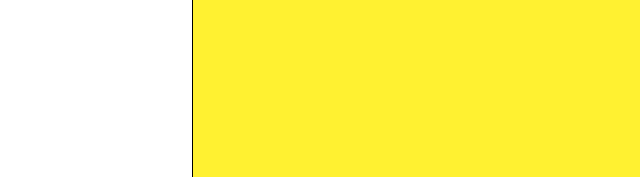
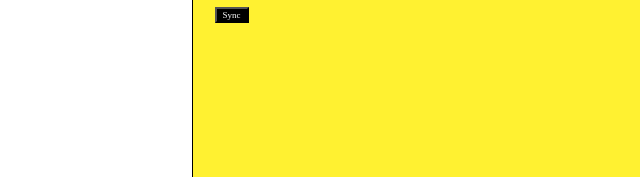
Before and after one commit to williamrmyers/watch-together-flex-mockup, a plain HTML site: page room.html in a window 1280 px wide. Shown: the part 518-695 px from the top of the page, 0-640 px from the left. Drawn offline with Linux system fonts and the light colour scheme.

Commit message:
Added a Sync Button

```diff
--- a/room.html
+++ b/room.html
@@ -28,7 +28,8 @@
         </nav>
         <article class="flex-article video-main">
           <h2 class="room-name">The Great Escape</h2>
-          <style>.embed-container { position: relative; padding-bottom: 56.25%; height: 0; overflow: hidden; max-width: 100%; } .embed-container iframe, .embed-container object, .embed-container embed { position: absolute; top: 0; left: 0; width: 100%; height: 100%; }</style><div class='embed-container'><iframe src='https://www.youtube.com/embed/QILiHiTD3uc' frameborder='0' allowfullscreen></iframe></div>
+          <div class='embed-container'><iframe src='https://www.youtube.com/embed/d0wiEg59d-4' frameborder='0' allowfullscreen></iframe></div>
+          <button type="button" name="sync">Sync</button>
         </article>
         <aside class="flex-aside video-aside">
           <ul class="chat-box">
--- a/styles.css
+++ b/styles.css
@@ -132,6 +132,19 @@ ul {
     background-color: white;
     flex: 1 1 5rem;
 }
+/*Youtube Styles*/
+.embed-container {
+  position: relative; padding-bottom: 56.25%; height: 0; overflow: hidden; max-width: 100%; } .embed-container iframe, .embed-container object, .embed-container embed { position: absolute; top: 0; left: 0; width: 100%; height: 100%;
+  }
+.video-main button {
+  /* Rectangle 7: */
+  background: #000000;
+  /* Chat: */
+  font-family: PTSans-Caption;
+  font-size: 9px;
+  color: #FFFFFF;
+}
+
 .video-aside {
     flex: 1 1 20%;
     /* Rectangle 3: */
```
